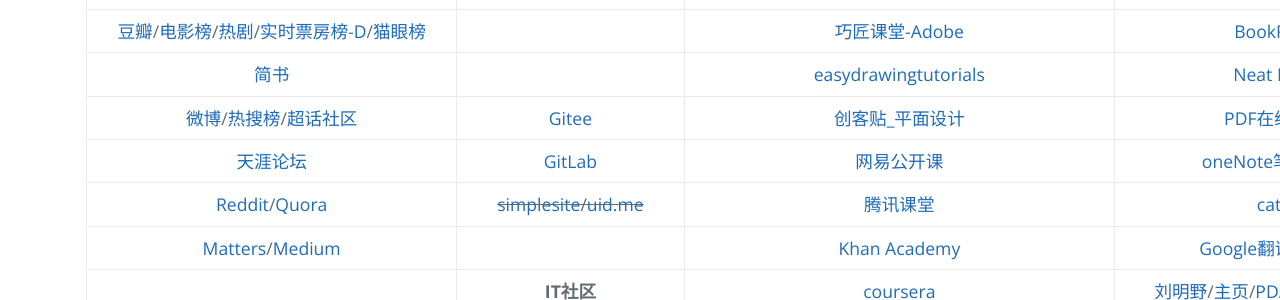
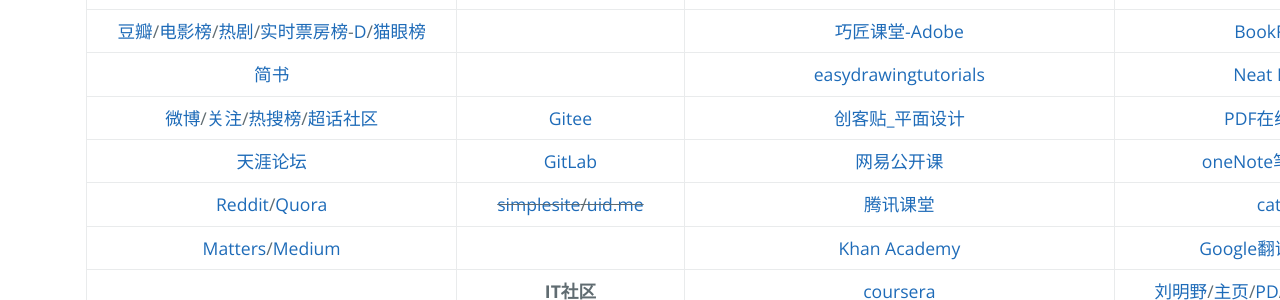
Before and after one commit to AmbroseRen/test, a Jekyll site: the page built from navigation.md, in a window 1280 px wide. Shown: the part 474-774 px from the top of the page. Built offline with Jekyll 4.4.1, drawn with Linux system fonts in a browser that asks for light colours; our own code applies the rules of GitHub Pages for plain Markdown files; the repository's description, which GitHub fills in, is left out.

Commit message:
Update navigation.md

```diff
--- a/navigation.md
+++ b/navigation.md
@@ -34,7 +34,7 @@
 | [知乎](https://www.zhihu.com/people/RS101202303/following)/[书架](https://www.zhihu.com/pub/)/[圆桌](https://www.zhihu.com/roundtable)/[热榜](https://www.zhihu.com/hot) | [Feedly](https://feedly.com/) | [极客学院](https://www.jikexueyuan.com/) | [MYFREEMP3](http://tool.liumingye.cn/music/?page=searchPage)/[旧](http://tools.liumingye.cn/music_old/?page=searchPage) |
 | [豆瓣](https://www.douban.com/people/AmbroseRen/)/[电影榜](https://movie.douban.com/)/[热剧](https://movie.douban.com/tv/#!type=tv&tag=%E7%83%AD%E9%97%A8&sort=recommend&page_limit=20&page_start=0)/[实时票房榜](https://www.endata.com.cn/BoxOffice/BO/RealTime/reTimeBO.html)-[D](https://ys.endata.cn/BoxOffice/Ranking)/[猫眼榜](https://piaofang.maoyan.com/dashboard) | []() | [巧匠课堂-Adobe](https://www.2qj.com/) | [BookReader](https://ztftrue.github.io/BookReader/) |
 | [简书](https://www.jianshu.com/subscriptions#/timeline) | []() | [easydrawingtutorials](https://www.easydrawingtutorials.com/index.php/disney/81-draw-mickey-mouse) | [Neat Reader](https://www.neat-reader.cn/webapp#/) |
-| [微博](https://weibo.com/3626507391/follow)/[热搜榜](https://s.weibo.com/top/summary)/[超话社区](https://huati.weibo.cn/discovery/super) | [Gitee](https://gitee.com/) | [创客贴_平面设计](https://www.chuangkit.com/designtools/designindex) | [PDF在线阅读器](https://web.jisupdf.com/) |
+| [微博](https://weibo.com/3626507391/follow)/[关注](https://weibo.com/u/page/follow/3626507391/followGroup)/[热搜榜](https://s.weibo.com/top/summary)/[超话社区](https://huati.weibo.cn/discovery/super) | [Gitee](https://gitee.com/) | [创客贴_平面设计](https://www.chuangkit.com/designtools/designindex) | [PDF在线阅读器](https://web.jisupdf.com/) |
 | [天涯论坛](https://bbs.tianya.cn/) | [GitLab](https://gitlab.com/ambroserencn) | [网易公开课](https://open.163.com/khan/) | [oneNote笔记本-微软](https://www.onenote.com/notebooks?auth=1&nf=1&fromAR=1) |
 | [Reddit](https://www.reddit.com/)/[Quora](https://www.quora.com/) | ~~[simplesite](http://ambroseren.simplesite.com/)/[uid.me](http://uid.me/ren_si1#)~~ | [腾讯课堂](https://ke.qq.com/) | [catbox](https://catbox.moe/user/login.php) |
 | [Matters](https://matters.news/)/[Medium](https://medium.com/) | []() | [Khan Academy](https://www.khanacademy.org/) | [Google翻译](https://translate.google.com/)/[有道翻译](https://fanyi.youdao.com/) |
```
